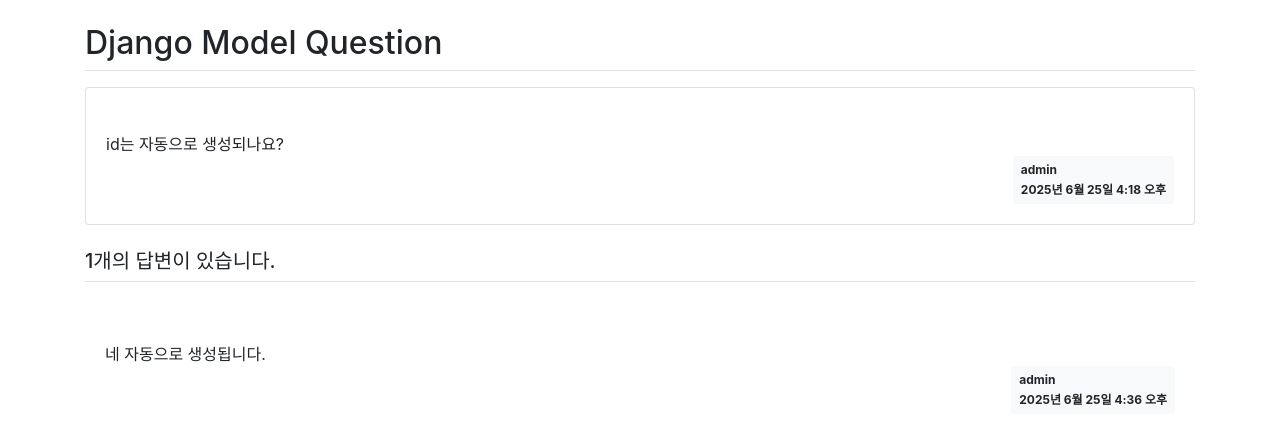
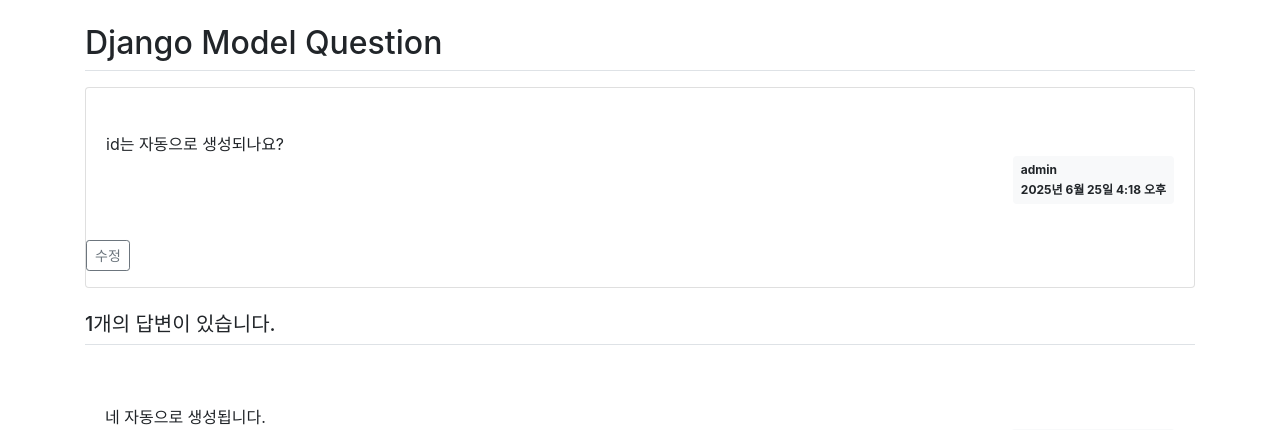
Before and after one commit to jovytree/Practice, a Django app: page /pybo/answer/create/2/ in a window 1280 px wide. Shown: the part 57-487 px from the top of the page. Run offline with Django 5.2, Linux system fonts and the light colour scheme; a user stored in the database is signed in; data comes from the database, SQL or seed files in the repository; some libraries are stand-ins or nearby versions.

Commit message:
질문 수정 기능 추가

```diff
--- a/Do_it_django/pybo/models.py
+++ b/Do_it_django/pybo/models.py
@@ -8,6 +8,9 @@
     subject = models.CharField(max_length=200)
     content = models.TextField()
     create_date = models.DateTimeField()
+    modify_date = models.DateTimeField(null=True, blank=True) # null=True : modify_date 칼럼에 null을 허용하겠다.
+                                                # blank=True : form.is_valid()를 통한 입력 폼 데이터 검사 시 값이 없어도 된다.
+    # 수정일시는 수정한 경우에만 생성되는 데이터이므로 null=True, blank=Ture를 지정해서 어떤 조건으로던 값을 비워둘 수 있다록 했다.
 
     def __str__(self):
         return self.subject
@@ -18,3 +21,4 @@
     question = models.ForeignKey(Question, on_delete=models.CASCADE)
     content = models.TextField()
     create_date = models.DateTimeField()
+    modify_date = models.DateTimeField(null=True, blank=True)
--- a/Do_it_django/pybo/urls.py
+++ b/Do_it_django/pybo/urls.py
@@ -10,4 +10,6 @@
     path('<int:question_id>/', views.detail, name='detail'),
     path('answer/create/<int:question_id>/', views.answer_create, name='answer_create'),
     path('question/create/', views.question_create, name='question_create'),
+    path('question/modify/<int:question_id>/', views.question_modify,
+         name='question_modify'),
 ]
--- a/Do_it_django/pybo/views.py
+++ b/Do_it_django/pybo/views.py
@@ -5,6 +5,7 @@
 from .forms import QuestionForm, AnswerForm
 from django.core.paginator import Paginator
 from django.contrib.auth.decorators import login_required
+from django.contrib import messages
 
 
 # Create your views here.
@@ -92,3 +93,36 @@
         form = AnswerForm()
     context = {'question': question, 'form': form}
     return render(request, 'pybo/question_detail.html', context)
+
+@login_required(login_url='common:login')
+def question_modify(request, question_id):
+    """
+    pybo 질문 수정
+    """
+    # 로그인 한 사용자(request.user)와 수정하려는 글쓴이(question.author)가 다르면 오류가 발생하도록 작성
+    # messages 모듈 이용
+    question = get_object_or_404(Question, pk=question_id)
+    if request.user != question.author:
+        messages.error(request, '수정권한이 없습니다.')
+        # messages 모듈은 장고가 제공하는 기능으로, 오류를 임의로 발생시키려는 경우에도 사용된다. 폼 필드와 관련 없으므로 넌필드 오류에 해당됨.
+        return redirect('pybo:detail', question_id=question.id)
+
+    # 질문 수정 화면에서 '저장하기'를 누르면 /pybo/question/modify/2/ 페이지가 POST 방식으로 호출돼 데이터 수정이 이뤄진다.
+    if request.method == "POST":
+        form = QuestionForm(request.POST, instance=question)
+        # form = ... : question을 기본값으로 해서 화면으로 전달받은 입력값들을 덮어써서 QuestionForm을 생성하라는 의미
+        # instance=question : instance 매개변수에 question을 지정하면 기존에 저장돼 있던 제목, 내용 값을 폼에 채울 수 있다.
+        if form.is_valid():
+            question = form.save(commit=False) # commit=False : 메모리상의 객체만 생성, DB에는 아직 저장 안됨.
+            question.author = request.user
+            question.modify_date = timezone.now()
+            question.save()
+            return redirect('pybo:detail', question_id=question.id)
+    else: # 질문상세 화면에서 '수정'을 누르면 /pybo/question/modify/2/ 페이지가 GET 방식으로 호출돼 질문 수정 화면이 나타난다.
+        form = QuestionForm(instance=question) # get 요청으로 기존 값 반영할 때는 request.post 빼고 저렇게만 작성하면 된다.
+    context = {'form': form}
+    # context : views에서 HTML 템플릿으로 데이터를 전달하는 택배상자 역할
+    # 'form' : 템플릿에서 사용할 변수명
+    # form : 실제 전달되는 데이터
+    return render(request, 'pybo/question_form.html', context)
+    # question_form.html 템플릿에 form이라는 이름으로 QuestionForm 객체를 전달한다는 의미
--- a/Do_it_django/templates/pybo/question_detail.html
+++ b/Do_it_django/templates/pybo/question_detail.html
@@ -22,6 +22,13 @@
                 </div>
             </div>
         </div>
+        {# 질문 수정 버튼 추가하기 #}
+        {% if request.user == question.author %} {# 질문 수정버튼은 로그인한 사용자와 글쓴이가 같은 경우에만 보인다. #}
+            <div class="my-3">
+                <a href="{% url 'pybo:question_modify' question.id %}"
+                   class="btn btn-sm btn-outline-secondary">수정</a>
+            </div>
+        {% endif %}
     </div>
     <h5 class="border-bottom my-3 py-2">
         {{ question.answer_set.count }}개의 답변이 있습니다.
```
Also changed, not shown: Do_it_django/pybo/migrations/0004_answer_modify_date_question_modify_date.py (added).
